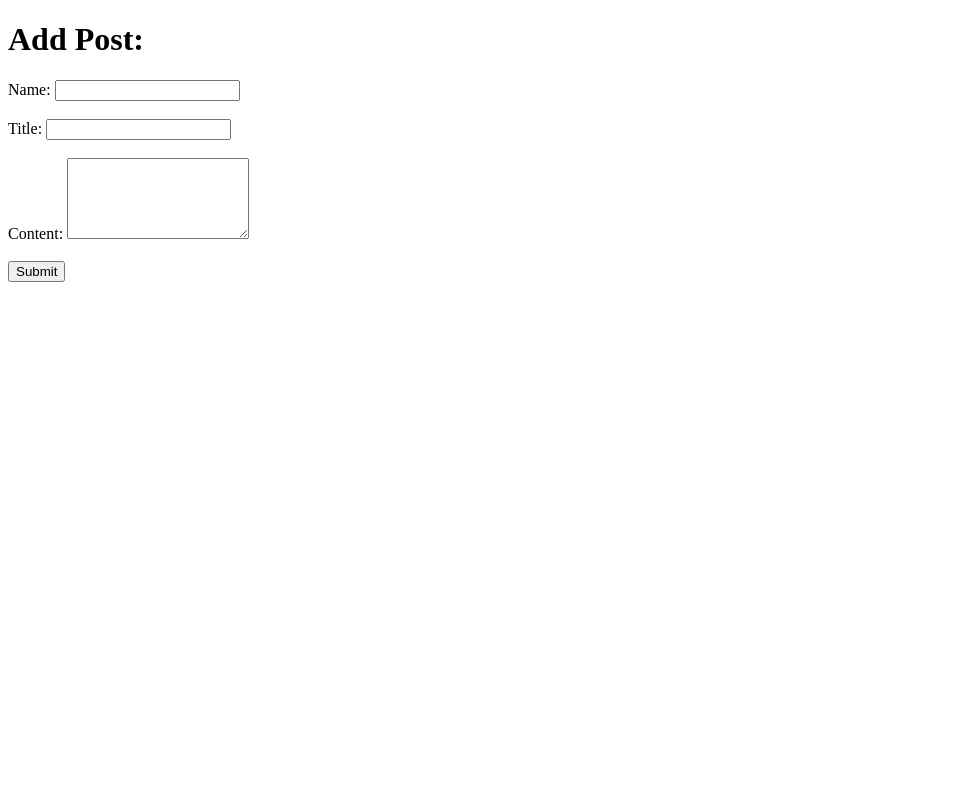
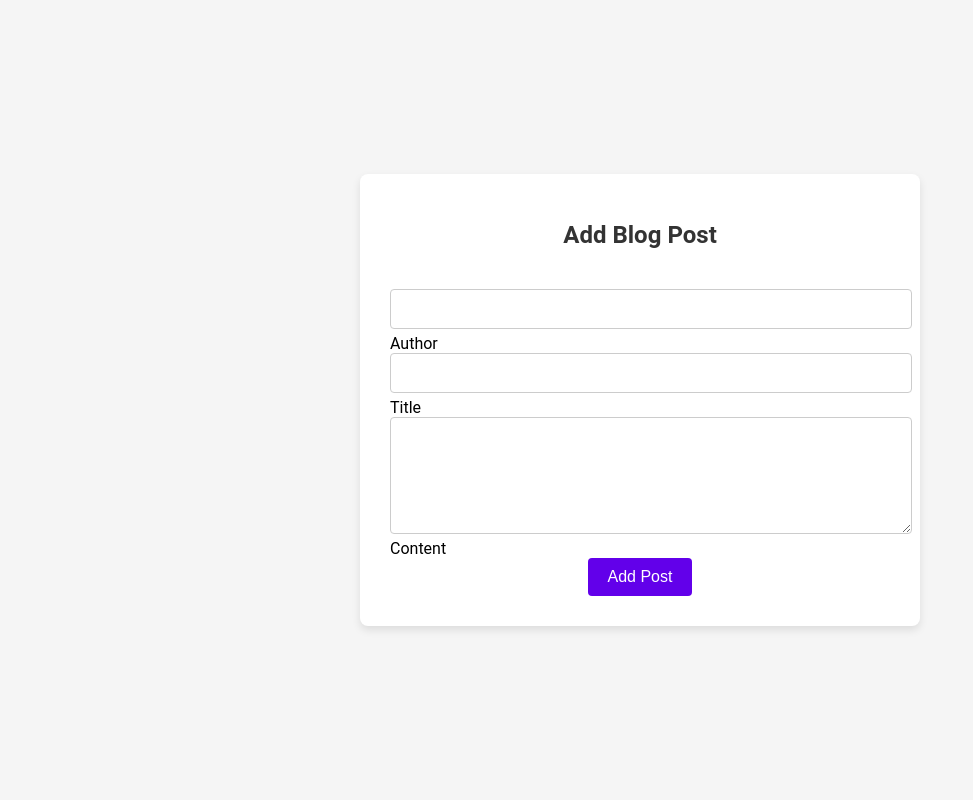
Before and after one commit to nicosnow/masterblog, a Flask app: page /add in a window 1280 px wide. Shown: the whole page, without its empty margins (0-973 px from the left). Run offline with Flask 3, Linux system fonts and the light colour scheme.

Commit message:
improved style

```diff
--- /dev/null
+++ b/static/style_form.css
@@ -0,0 +1,74 @@
+body {
+    font-family: 'Roboto', Arial, sans-serif;
+    margin: 0;
+    padding: 0;
+    display: flex;
+    justify-content: center;
+    align-items: center;
+    min-height: 100vh;
+    background-color: #f5f5f5;
+}
+
+.form-container {
+    background: #ffffff;
+    padding: 30px;
+    border-radius: 8px;
+    box-shadow: 0 4px 8px rgba(0, 0, 0, 0.1);
+    width: 100%;
+    max-width: 500px;
+    display: flex;
+    flex-direction: column;
+    gap: 20px; /* Adds spacing between elements */
+}
+
+.form-container h1 {
+    margin-bottom: 20px;
+    font-size: 24px;
+    text-align: center;
+    color: #333;
+}
+
+.form-group {
+    display: flex;
+    flex-direction: column;
+    gap: 5px; /* Adds spacing between label and input */
+}
+
+.form-group input,
+.form-group textarea {
+    width: 100%;
+    padding: 10px;
+    border: 1px solid #ccc;
+    border-radius: 4px;
+    font-size: 16px;
+    background: none;
+    color: #333;
+    outline: none;
+    transition: border-color 0.3s, box-shadow 0.3s;
+}
+
+.form-group input:focus,
+.form-group textarea:focus {
+    border-color: #6200ea;
+    box-shadow: 0 0 4px #6200ea;
+}
+
+.form-actions {
+    display: flex;
+    justify-content: center;
+}
+
+.form-actions button {
+    background-color: #6200ea;
+    color: #fff;
+    border: none;
+    padding: 10px 20px;
+    font-size: 16px;
+    border-radius: 4px;
+    cursor: pointer;
+    transition: background-color 0.3s;
+}
+
+.form-actions button:hover {
+    background-color: #3700b3;
+}
--- a/templates/add.html
+++ b/templates/add.html
@@ -1,23 +1,32 @@
-<!doctype html>
+<!DOCTYPE html>
 <html lang="en">
 <head>
     <meta charset="UTF-8">
-    <meta name="viewport" content="width=device-width, initial-scale=1">
-    <title>Add post</title>
+    <meta name="viewport" content="width=device-width, initial-scale=1.0">
+    <link rel="stylesheet" href="{{ url_for('static', filename='style_form.css') }}">
+
+    <title>Add Blog Post</title>
 </head>
 <body>
-    <h1>Add Post:</h1>
-    <form action="/add" method="POST">
-    <label for="author">Name:</label>
-    <input type="text" id="author" name="author" required>
-    <br><br>
-    <label for="title">Title:</label>
-    <input type="text" id="title" name="title" required>
-    <br><br>
-    <label for="content">Content:</label>
-    <textarea id="content" name="content" rows="5" required></textarea>
-    <br><br>
-    <input type="submit" value="Submit">
-    </form>
+    <div class="form-container">
+        <h1>Add Blog Post</h1>
+        <form action="{{ url_for('add') }}" method="POST">
+            <div class="form-group">
+                <input type="text" id="author" name="author" required placeholder=" ">
+                <label for="author">Author</label>
+            </div>
+            <div class="form-group">
+                <input type="text" id="title" name="title" required placeholder=" ">
+                <label for="title">Title</label>
+            </div>
+            <div class="form-group">
+                <textarea id="content" name="content" rows="5" required placeholder=" "></textarea>
+                <label for="content">Content</label>
+            </div>
+            <div class="form-actions">
+                <button type="submit">Add Post</button>
+            </div>
+        </form>
+    </div>
 </body>
 </html>
```
Also changed, not shown: templates/update.html (+22 -14 lines).
